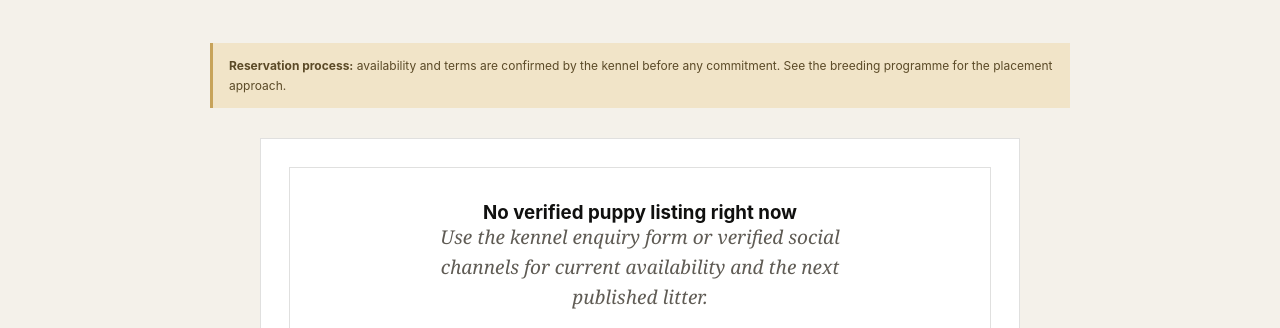
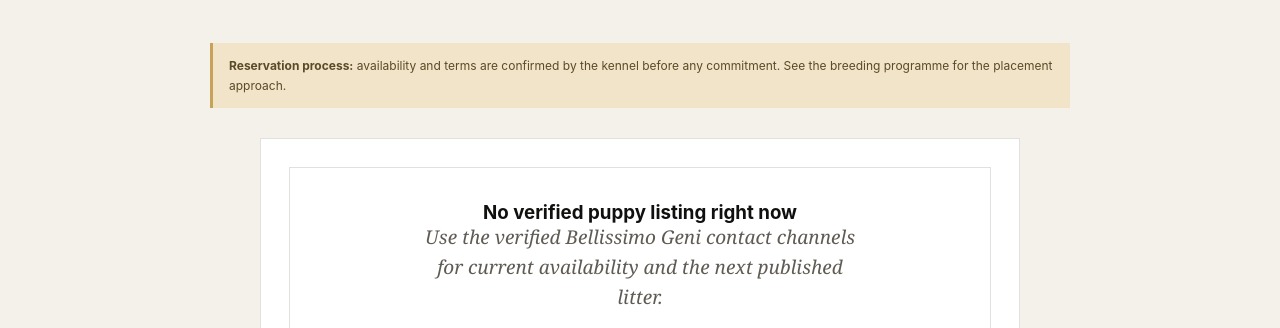
Before and after one commit to eghosa001/bellissimo-geni-cane-corso, a plain HTML site: page reserve.html in a window 1280 px wide. Shown: the part 448-776 px from the top of the page. Drawn offline with Linux system fonts and the light colour scheme.

Commit message:
Use verified WhatsApp in reservation flow

```diff
--- a/reserve.html
+++ b/reserve.html
@@ -47,7 +47,7 @@
 <script src="site.js"></script>
 <script>
 (function(){
-  var WHATSAPP_NUMBER='2348000000000',form=document.getElementById('resForm'),sum=document.getElementById('summary'),note=document.getElementById('note');
+  var form=document.getElementById('resForm'),sum=document.getElementById('summary');
 var RECAPTCHA_SITE_KEY=window.RECAPTCHA_SITE_KEY||'',WEBHOOK_URL=window.BG_WEBHOOK_URL||'';
 var sel=document.getElementById('puppy'),hint=document.getElementById('puppyHint');
 var PUPPS=[];
@@ -55,7 +55,7 @@
 function fill(){
   if(!PUPPS.length){
     var box=document.querySelector('.form-card');
-    box.innerHTML='<div class="testi-empty"><h3>No verified puppy listing right now</h3><p>Use the kennel enquiry form or verified social channels for current availability and the next published litter.</p><div class="row" style="justify-content:center;margin-top:18px"><a class="btn gold" href="contact.html">Make an enquiry</a><a class="btn ghost" href="social.html">Social updates</a></div></div>';
+    box.innerHTML='<div class="testi-empty"><h3>No verified puppy listing right now</h3><p>Use the verified Bellissimo Geni contact channels for current availability and the next published litter.</p><div class="row" style="justify-content:center;margin-top:18px"><a class="btn gold" data-bg-whatsapp href="'+BG.contact.whatsappDirect+'" target="_blank" rel="noopener">Ask on WhatsApp</a><a class="btn ghost" href="contact.html">All contact options</a></div></div>';
     return;
   }
   var pre=new URLSearchParams(location.search).get('puppy');
@@ -74,7 +74,7 @@
 var rec={ref:ref(),puppy:p.id,puppyName:p.name,name:name,phone:phone,email:email,message:msg,at:new Date().toISOString(),status:'REQUESTED',ip:null};
 try{var all=JSON.parse(localStorage.getItem('bg_reservations')||'[]');all.push(rec);localStorage.setItem('bg_reservations',JSON.stringify(all));}catch(err){}
 var text=['Hello Bellissimo Geni, I would like to reserve a puppy.','','Reference: '+rec.ref,'Puppy: '+p.name+' ('+p.id+')','Name: '+name,'Phone: '+phone,'Message: '+(msg||'—')].join('\n');
-sum.innerHTML='<div class="ref">Reservation reference: <strong>'+BG.esc(rec.ref)+'</strong> — '+BG.esc(p.name)+'</div><p class="hint">Saved on this device. Send it to the kennel to confirm availability and payment steps.</p><div style="display:flex;gap:10px;flex-wrap:wrap;margin-top:12px"><a class="btn gold" target="_blank" rel="noopener" href="https://wa.me/'+WHATSAPP_NUMBER+'?text='+encodeURIComponent(text)+'">Confirm via WhatsApp →</a><a class="btn ghost" href="contact.html">Contact instead</a></div>';
+sum.innerHTML='<div class="ref">Reservation reference: <strong>'+BG.esc(rec.ref)+'</strong> — '+BG.esc(p.name)+'</div><p class="hint">Saved on this device. Send it to the kennel to confirm availability and payment steps.</p><div style="display:flex;gap:10px;flex-wrap:wrap;margin-top:12px"><a class="btn gold" target="_blank" rel="noopener" href="'+BG.whatsappMessage(text)+'">Confirm via WhatsApp →</a><a class="btn ghost" href="contact.html">Contact instead</a></div>';
 BG.track('reservation_request',p.id);
 var payload={action:'reserve',version:2,data:{puppy:p.id,puppyName:p.name,name:name,phone:phone,email:email,message:msg,ref:rec.ref,status:'REQUESTED'},timestamp:rec.at};
 function postWebhook(token){if(!WEBHOOK_URL){return;}try{fetch(WEBHOOK_URL,{method:'POST',headers:{'Content-Type':'application/json'},body:JSON.stringify(Object.assign({},payload,{token:token||null})).replace(/\u200B/g,'')}).then(function(r){return r.json().catch(function(){return null;});}).then(function(j){if(j&&j.payment_url){sum.insertAdjacentHTML('beforeend','<p class="hint">Online payment is ready: <a class="btn gold" target="_blank" rel="noopener" href="'+BG.esc(j.payment_url)+'">Pay deposit to confirm →</a></p>');}else if(j&&j.error){sum.insertAdjacentHTML('beforeend','<p class="hint">Reservation status: '+BG.esc(String(j.error).replace(/_/g,' '))+'.</p>');}}).catch(function(){});}catch(err){}}
```
